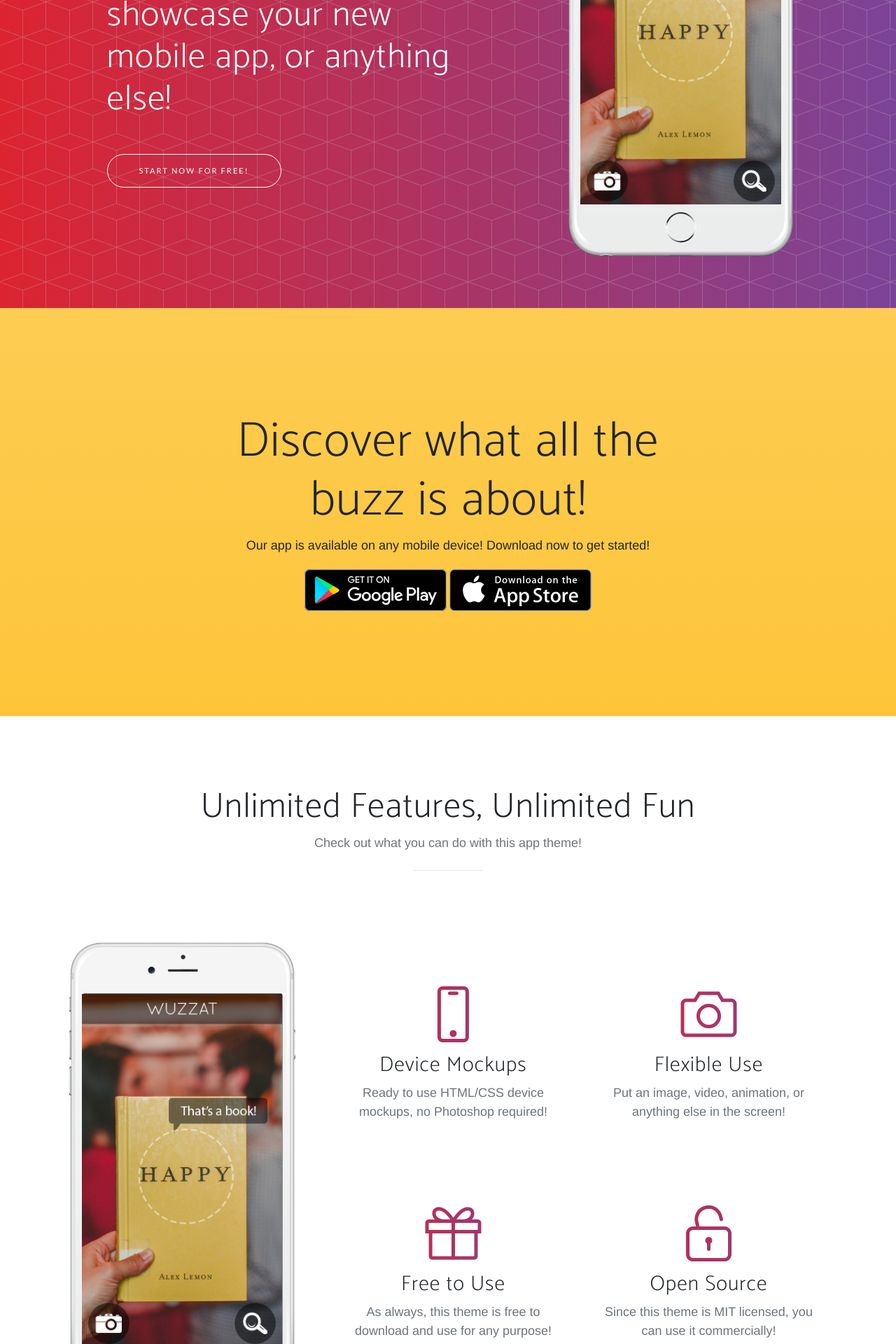
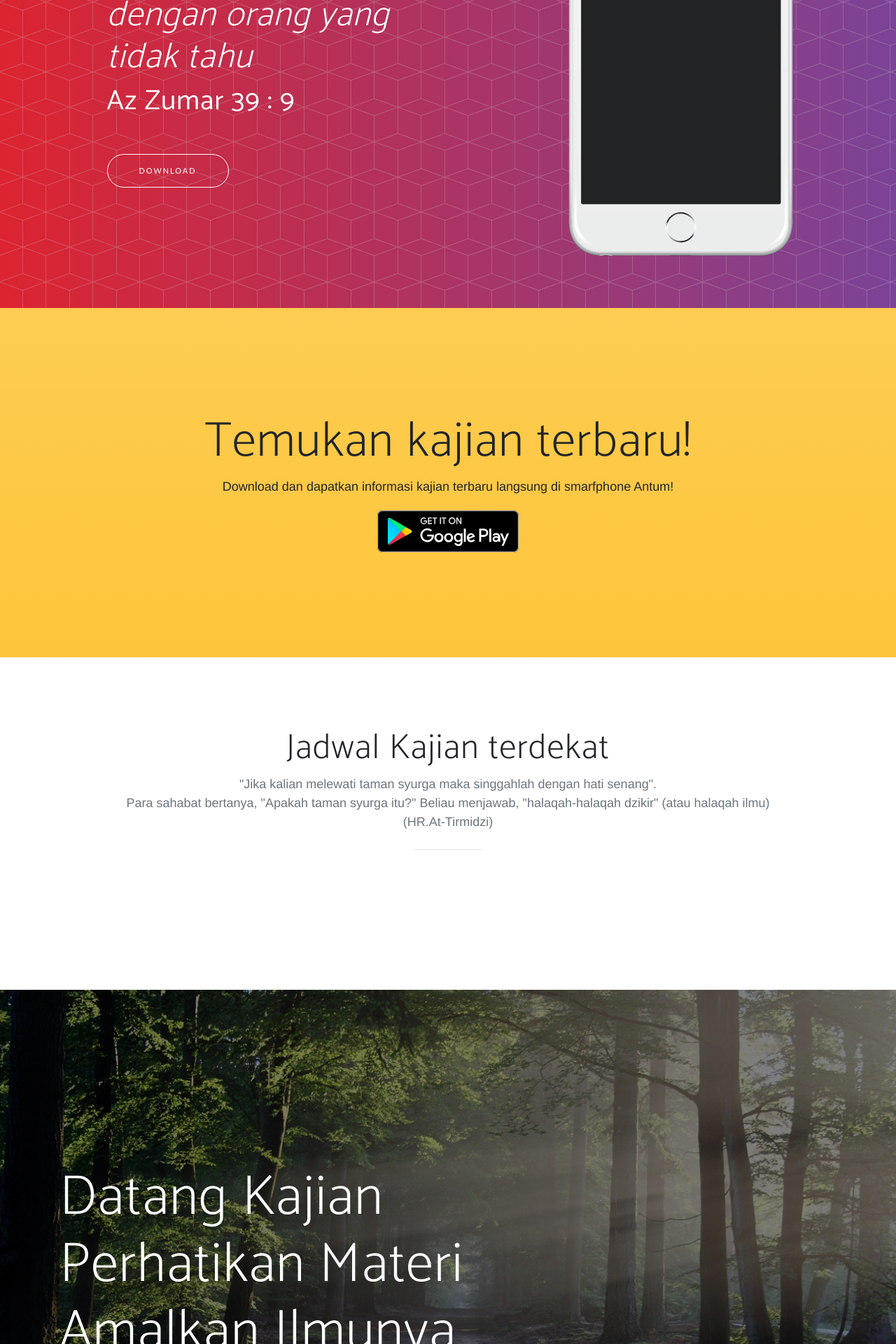
Before and after one commit to dsasmita/jadwal-kajian, a Django app: template mysite/kajian/templates/kajian/home.html in a window 1280 px wide. Shown: the part 360-2280 px from the top of the page at 70% size. Run offline with Django 3.2, Linux system fonts and the light colour scheme; the template is opened without the code that fills it, so the values that code supplies are empty; some libraries are stand-ins or nearby versions; some web fonts are replaced.

Commit message:
Update landing page

```diff
--- /dev/null
+++ b/mysite/kajian/static/kajian/css/custome.css
@@ -0,0 +1,7 @@
+.btn.focus, .btn:focus{
+    box-shadow: none;
+}
+
+section.cta .cta-content h2{
+    max-width: 100%;
+}
--- a/mysite/kajian/templates/kajian/home.html
+++ b/mysite/kajian/templates/kajian/home.html
@@ -27,6 +27,7 @@
 
     <!-- Custom styles for this template -->
     <link href="{% static 'kajian/css/new-age.min.css' %}" rel="stylesheet">
+    <link href="{% static 'kajian/css/custome.css' %}" rel="stylesheet">
 
   </head>
 
@@ -61,8 +62,11 @@
         <div class="row h-100">
           <div class="col-lg-7 my-auto">
             <div class="header-content mx-auto">
-              <h1 class="mb-5">New Age is an app landing page that will help you beautifully showcase your new mobile app, or anything else!</h1>
-              <a href="#download" class="btn btn-outline btn-xl js-scroll-trigger">Start Now for Free!</a>
+              <h1 class="mb-5">
+                <em>Katakanlah, apakah sama antara orang yang mengetahui dengan orang yang tidak tahu</em><br>
+                <small>Az Zumar 39 : 9</small>
+              </h1>
+              <a href="#download" class="btn btn-outline btn-xl js-scroll-trigger">Download</a>
             </div>
           </div>
           <div class="col-lg-5 my-auto">
@@ -70,11 +74,9 @@
               <div class="device-mockup iphone6_plus portrait white">
                 <div class="device">
                   <div class="screen">
-                    <!-- Demo image for screen mockup, you can put an image here, some HTML, an animation, video, or anything else! -->
-                    <img src="{% static 'kajian/img/demo-screen-1.jpg' %}" class="img-fluid" alt="">
+                    <!--<img src="{% static 'kajian/img/demo-screen-1.jpg' %}" class="img-fluid" alt="">-->
                   </div>
                   <div class="button">
-                    <!-- You can hook the "home button" to some JavaScript events or just remove it -->
                   </div>
                 </div>
               </div>
@@ -88,11 +90,10 @@
       <div class="container">
         <div class="row">
           <div class="col-md-8 mx-auto">
-            <h2 class="section-heading">Discover what all the buzz is about!</h2>
-            <p>Our app is available on any mobile device! Download now to get started!</p>
+            <h2 class="section-heading">Temukan kajian terbaru!</h2>
+            <p>Download dan dapatkan informasi kajian terbaru langsung di smarfphone Antum!</p>
             <div class="badges">
               <a class="badge-link" href="#"><img src="{% static 'kajian/img/google-play-badge.svg' %}" alt=""></a>
-              <a class="badge-link" href="#"><img src="{% static 'kajian/img/app-store-badge.svg' %}" alt=""></a>
             </div>
           </div>
         </div>
@@ -102,62 +103,17 @@
     <section class="features" id="features">
       <div class="container">
         <div class="section-heading text-center">
-          <h2>Unlimited Features, Unlimited Fun</h2>
-          <p class="text-muted">Check out what you can do with this app theme!</p>
+          <h2>Jadwal Kajian terdekat</h2>
+          <p class="text-muted">
+              "Jika kalian melewati taman syurga maka singgahlah dengan hati senang". <br>
+              Para sahabat bertanya, "Apakah taman syurga itu?" Beliau menjawab, "halaqah-halaqah dzikir" (atau halaqah ilmu)
+              <br>
+              (HR.At-Tirmidzi)
+          </p>
           <hr>
         </div>
         <div class="row">
-          <div class="col-lg-4 my-auto">
-            <div class="device-container">
-              <div class="device-mockup iphone6_plus portrait white">
-                <div class="device">
-                  <div class="screen">
-                    <!-- Demo image for screen mockup, you can put an image here, some HTML, an animation, video, or anything else! -->
-                    <img src="img/demo-screen-1.jpg" class="img-fluid" alt="">
-                  </div>
-                  <div class="button">
-                    <!-- You can hook the "home button" to some JavaScript events or just remove it -->
-                  </div>
-                </div>
-              </div>
-            </div>
-          </div>
-          <div class="col-lg-8 my-auto">
-            <div class="container-fluid">
-              <div class="row">
-                <div class="col-lg-6">
-                  <div class="feature-item">
-                    <i class="icon-screen-smartphone text-primary"></i>
-                    <h3>Device Mockups</h3>
-                    <p class="text-muted">Ready to use HTML/CSS device mockups, no Photoshop required!</p>
-                  </div>
-                </div>
-                <div class="col-lg-6">
-                  <div class="feature-item">
-                    <i class="icon-camera text-primary"></i>
-                    <h3>Flexible Use</h3>
-                    <p class="text-muted">Put an image, video, animation, or anything else in the screen!</p>
-                  </div>
-                </div>
-              </div>
-              <div class="row">
-                <div class="col-lg-6">
-                  <div class="feature-item">
-                    <i class="icon-present text-primary"></i>
-                    <h3>Free to Use</h3>
-                    <p class="text-muted">As always, this theme is free to download and use for any purpose!</p>
-                  </div>
-                </div>
-                <div class="col-lg-6">
-                  <div class="feature-item">
-                    <i class="icon-lock-open text-primary"></i>
-                    <h3>Open Source</h3>
-                    <p class="text-muted">Since this theme is MIT licensed, you can use it commercially!</p>
-                  </div>
-                </div>
-              </div>
-            </div>
-          </div>
+
         </div>
       </div>
     </section>
@@ -165,8 +121,8 @@
     <section class="cta">
       <div class="cta-content">
         <div class="container">
-          <h2>Stop waiting.<br>Start building.</h2>
-          <a href="#contact" class="btn btn-outline btn-xl js-scroll-trigger">Let's Get Started!</a>
+          <h2>Datang Kajian<br>Perhatikan Materi<br>Amalkan Ilmunya</h2>
+          <a href="#features" class="btn btn-outline btn-xl js-scroll-trigger">Kajian terdekat!</a>
         </div>
       </div>
       <div class="overlay"></div>
@@ -174,23 +130,21 @@
 
     <section class="contact bg-primary" id="contact">
       <div class="container">
-        <h2>We
-          <i class="fas fa-heart"></i>
-          new friends!</h2>
+        <h2>Ingin berkontribusi hubungi kami di:</h2>
         <ul class="list-inline list-social">
           <li class="list-inline-item social-twitter">
-            <a href="#">
-              <i class="fab fa-twitter"></i>
+            <a href="https://www.linkedin.com/in/dsasmita/" target="_blank">
+              <i class="fab fa-linkedin"></i>
             </a>
           </li>
           <li class="list-inline-item social-facebook">
-            <a href="#">
+            <a href="https://fb.com/dadang.sasmita" target="_blank">
               <i class="fab fa-facebook-f"></i>
             </a>
           </li>
           <li class="list-inline-item social-google-plus">
-            <a href="#">
-              <i class="fab fa-google-plus-g"></i>
+            <a href="mailto:dangs.work@gmail.com">
+              <i class="fab fa fa-envelope"></i>
             </a>
           </li>
         </ul>
@@ -199,16 +153,13 @@
 
     <footer>
       <div class="container">
-        <p>&copy; Your Website 2018. All Rights Reserved.</p>
+        <p>&copy; Jadwal Kajian Sunnah Indonesia</p>
         <ul class="list-inline">
           <li class="list-inline-item">
-            <a href="#">Privacy</a>
+            <a href="https://github.com/dsasmita/jadwal-kajian" target="_blank">Github</a>
           </li>
           <li class="list-inline-item">
-            <a href="#">Terms</a>
-          </li>
-          <li class="list-inline-item">
-            <a href="#">FAQ</a>
+            <a href="https://www.linkedin.com/in/dsasmita/" target="_blank">Linkedin</a>
           </li>
         </ul>
       </div>
--- a/mysite/mysite/settings.bck.py
+++ b/mysite/mysite/settings.bck.py
@@ -28,7 +28,6 @@ SECRET_KEY = 'w-jf(4#u2*v1d1=wkw0r+al^%^65mggz8$mm*owg3)71%w*&sj'
 DEBUG = True
 
 ALLOWED_HOSTS = ['0.0.0.0']
-
 
 # Application definition
 
```
Also changed, not shown: mysite/kajian/static/kajian/img/bg-cta.jpg.
